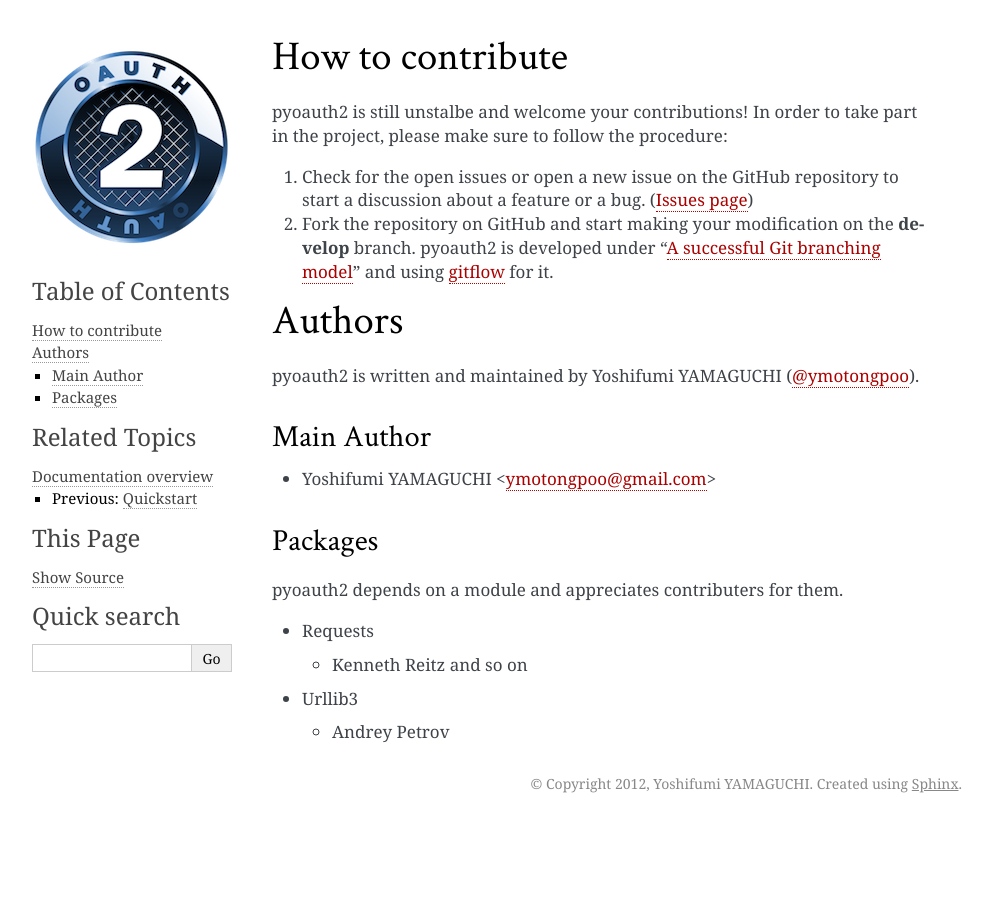
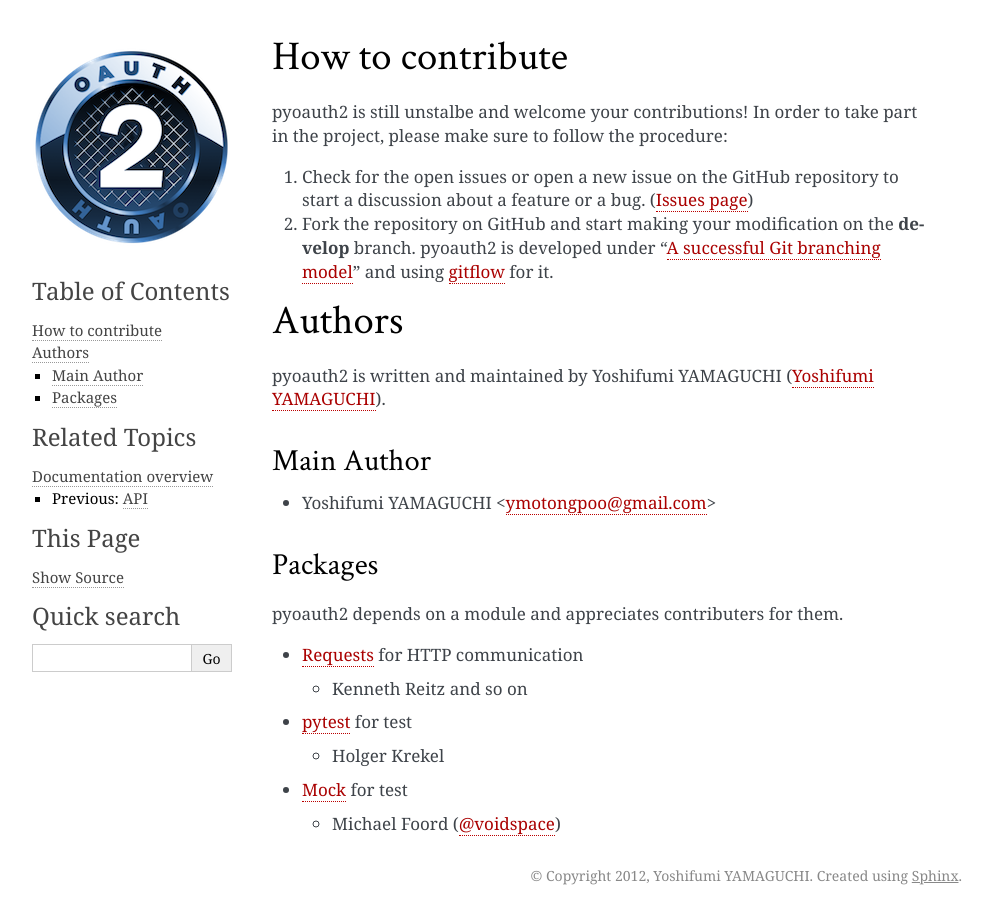
Before and after one commit to ymotongpoo/pyoauth2, a Sphinx documentation site: the page built from docs/development.rst, in a window 1280 px wide. Shown: the whole page, without its empty margins (148-1140 px from the left). Built offline with Sphinx 7.4.7, drawn with Linux system fonts in a browser that asks for light colours.

```diff
--- a/docs/development.rst
+++ b/docs/development.rst
@@ -18,9 +18,9 @@
 Authors
 =======
 
-pyoauth2 is written and maintained by Yoshifumi YAMAGUCHI (`@ymotongpoo`_).
+pyoauth2 is written and maintained by Yoshifumi YAMAGUCHI (`Yoshifumi YAMAGUCHI`_).
 
-.. _@ymotongpoo: https://twitter.com/#!/ymotongpoo
+.. _Yoshifumi YAMAGUCHI: https://plus.google.com/114892104481751903211/about
 
 Main Author
 -----------
@@ -33,10 +33,19 @@
 
 pyoauth2 depends on a module and appreciates contributers for them.
 
-- Requests
+- `Requests`_ for HTTP communication
 
   - Kenneth Reitz and so on
 
-- Urllib3
+- `pytest`_ for test
 
-  - Andrey Petrov
+  - Holger Krekel
+
+- `Mock`_ for test
+
+  - Michael Foord (`@voidspace`_)
+
+.. _Requests: http://docs.python-requests.org/en/latest/index.html
+.. _pytest: http://pytest.org/latest/
+.. _Mock: http://www.voidspace.org.uk/python/mock/
+.. _@voidspace: http://twitter.com/#!/voidspace
```
Also changed, not shown: README.rst (+10 -0 lines), docs/api/client.rst (added, +18 -0 lines), docs/index.rst (+20 -0 lines), setup.py (+13 -1 lines), 2 other files.
